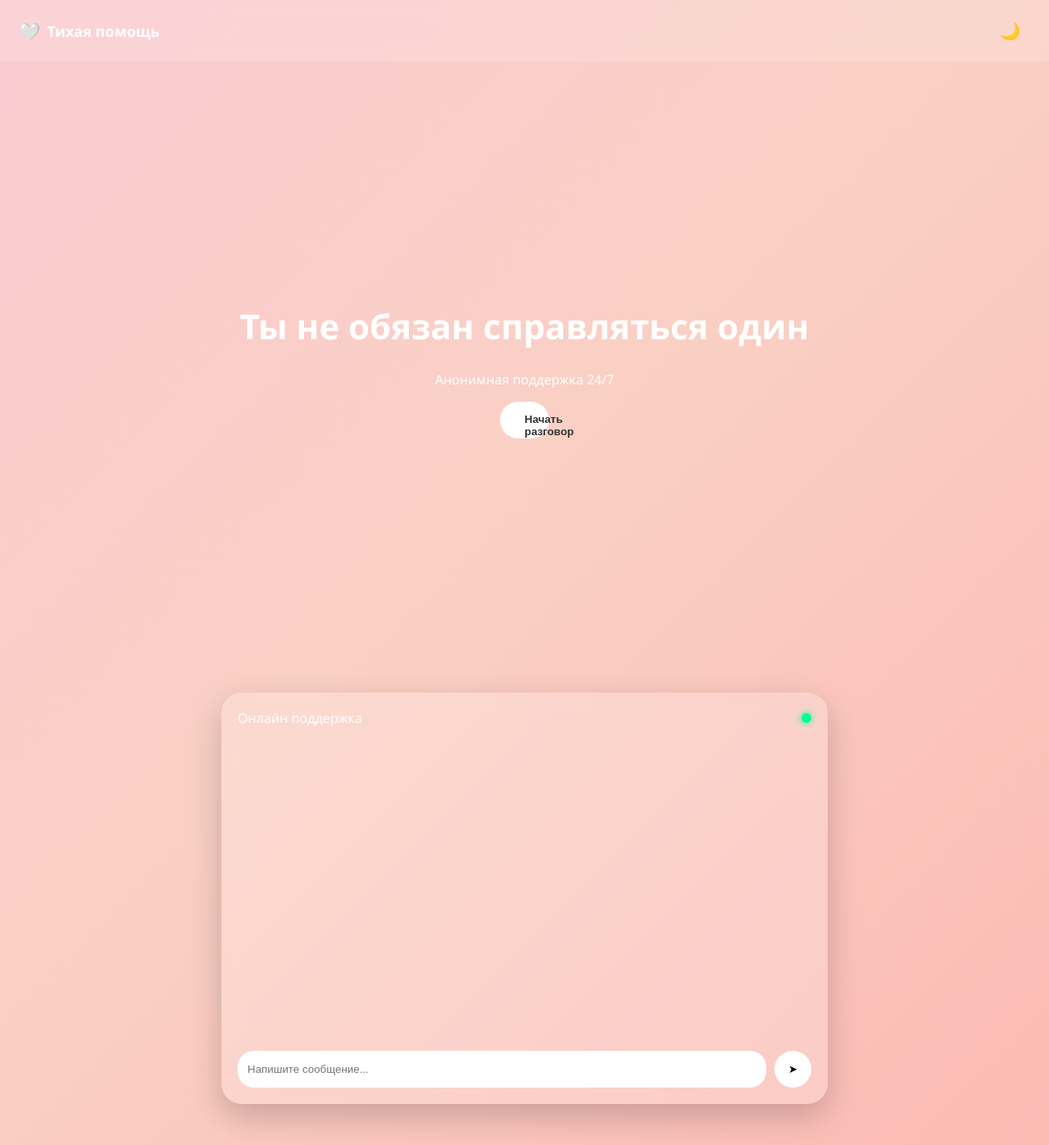
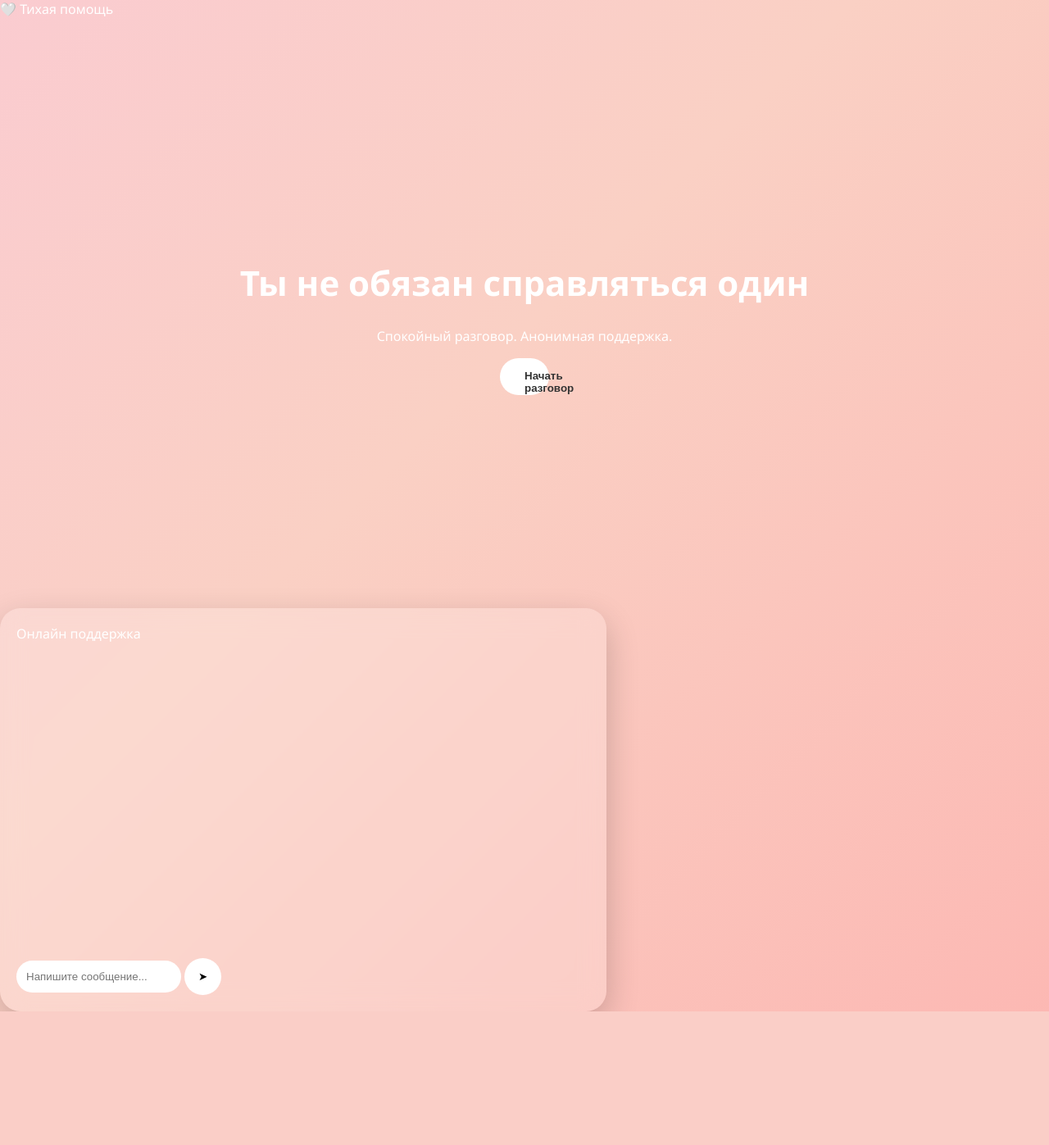
Before and after one commit to S1XEYES777/Quiet-Help, a Flask app: page / in a window 1280 px wide. Shown: the whole page at 82% size. After the commit the page ends 1234 px from the top, so only its background shows below. Run offline with Flask 3, Linux system fonts and the light colour scheme; some libraries are stand-ins or nearby versions.

Commit message:
Update index.html

```diff
--- a/templates/index.html
+++ b/templates/index.html
@@ -2,6 +2,7 @@
 <html>
 <head>
 <meta charset="UTF-8">
+<meta name="viewport" content="width=device-width, initial-scale=1.0">
 <title>Тихая помощь</title>
 <link rel="stylesheet" href="{{ url_for('static', filename='style.css') }}">
 <script src="https://cdn.socket.io/4.5.4/socket.io.min.js"></script>
@@ -9,37 +10,35 @@
 
 <body>
 
-<header class="topbar">
-  <div class="brand">
-    <div class="pulse">🤍</div>
-    <span>Тихая помощь</span>
-  </div>
-  <button class="mode-btn" onclick="toggleMode()">🌙</button>
+<header class="header">
+  <div class="logo">🤍 Тихая помощь</div>
 </header>
 
 <section class="hero">
   <h1>Ты не обязан справляться один</h1>
-  <p>Анонимная поддержка 24/7</p>
+  <p>Спокойный разговор. Анонимная поддержка.</p>
   <button onclick="scrollToChat()">Начать разговор</button>
 </section>
 
-<section id="chat-section" class="chat-section">
+<section id="chat-section" class="chat-wrapper">
   <div class="chat-card">
+
     <div class="chat-header">
-      <span>Онлайн поддержка</span>
-      <div class="online-dot"></div>
+      Онлайн поддержка
+      <span class="status-dot"></span>
     </div>
 
     <div id="chatBox" class="chat"></div>
 
     <div id="typing" class="typing">Бот печатает...</div>
 
-    <div class="inputArea">
+    <div class="input-area">
       <input id="message"
              placeholder="Напишите сообщение..."
              onkeydown="if(event.key==='Enter'){sendMessage();}">
       <button onclick="sendMessage()">➤</button>
     </div>
+
   </div>
 </section>
 
@@ -56,7 +55,7 @@ function scrollToChat(){
 function addMsg(text, cls){
   const div=document.createElement("div");
   div.className="msg "+cls;
-  div.innerText=text;
+  div.textContent=text;
   chat.appendChild(div);
   chat.scrollTop=chat.scrollHeight;
 }
@@ -76,10 +75,6 @@ socket.on("response",function(data){
   typing.style.display="none";
   addMsg(data.msg,"bot");
 });
-
-function toggleMode(){
-  document.body.classList.toggle("dark");
-}
 </script>
 
 </body>
```
